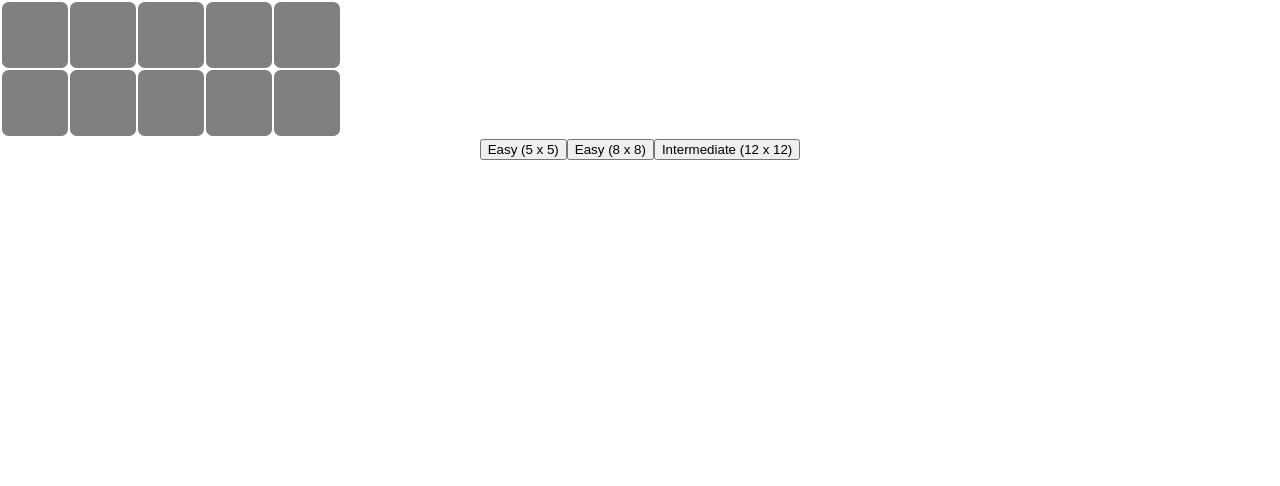
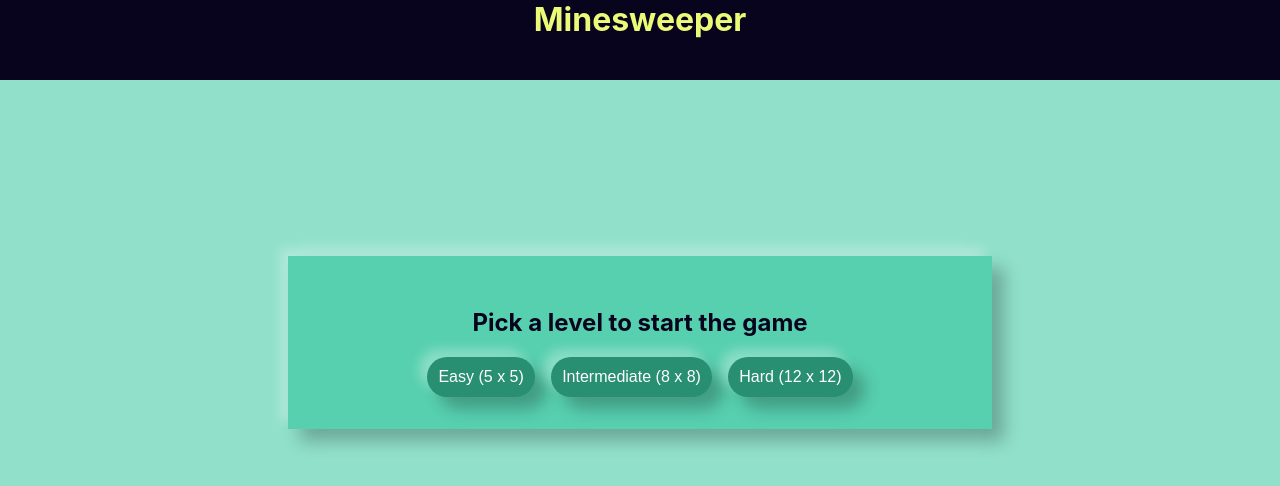
Before and after one commit to elena-cav/minesweeper, a React (Create React App) app: page / in a window 1280 px wide. Shown: the top 486 px of the page. Built offline with nearby package versions, Linux system fonts and the light colour scheme.

Commit message:
continue styling

```diff
--- a/src/App.scss
+++ b/src/App.scss
@@ -1,5 +1,10 @@
 .App {
   text-align: center;
+  display: flex;
+  flex-direction: column;
+  align-items: center;
+  background-color: #90e0ca;
+  height: 100vh;
 }
 
 .App-logo {
@@ -36,3 +41,15 @@
     transform: rotate(360deg);
   }
 }
+
+h1 {
+  background-color: #09041e;
+  color: #ebfa77;
+  margin: 0 0 5rem 0;
+  width: 100%;
+  height: 5rem;
+  vertical-align: middle;
+}
+button {
+  cursor: pointer;
+}
--- a/src/App.tsx
+++ b/src/App.tsx
@@ -1,12 +1,29 @@
-import React from "react";
 import "./App.scss";
+import { useState } from "react";
 import Minesweeper from "./components/Minesweeper";
 import Levels from "./components/Levels";
+import generateGrid from "./utils/gridGenerator";
+import { chunkArray } from "./utils/index";
+
 function App() {
+  const [grid, setGrid] = useState<null | string[][]>(null);
+  // const [size, setSize] = useState(0);
+  const handleLevelsClick = (gridSize: number) => {
+    console.log("in handle click");
+    const generatedGrid = generateGrid(gridSize);
+    const chunked = chunkArray(generatedGrid, gridSize);
+    console.log(chunked);
+    setGrid(chunked);
+  };
+  console.log(grid);
   return (
     <div className="App">
-      <Minesweeper />
-      <Levels />
+      <h1>Minesweeper</h1>
+      {grid ? (
+        <Minesweeper grid={grid} />
+      ) : (
+        <Levels handleClick={handleLevelsClick} />
+      )}
     </div>
   );
 }
--- a/src/components/Levels.tsx
+++ b/src/components/Levels.tsx
@@ -1,15 +1,18 @@
 import React from "react";
-import generateGrid from "../utils/gridGenerator";
-export default function Levels() {
-  const handleClick = (size: number) => {
-    const generatedGrid = generateGrid(size);
-    console.log(generatedGrid);
-  };
+import "../styles/levels.scss";
+
+interface LevelProps {
+  handleClick(size: number): void;
+}
+export default function Levels({ handleClick }: LevelProps) {
   return (
-    <div>
-      <button onClick={() => handleClick(5)}>Easy (5 x 5)</button>
-      <button onClick={() => handleClick(8)}>Easy (8 x 8)</button>
-      <button onClick={() => handleClick(12)}>Intermediate (12 x 12)</button>
+    <div className="levels-wrapper">
+      <h2>Pick a level to start the game</h2>
+      <div className="buttons-wrapper">
+        <button onClick={() => handleClick(5)}>Easy (5 x 5)</button>
+        <button onClick={() => handleClick(8)}>Intermediate (8 x 8)</button>
+        <button onClick={() => handleClick(12)}>Hard (12 x 12)</button>
+      </div>
     </div>
   );
 }
--- a/src/components/Minesweeper.tsx
+++ b/src/components/Minesweeper.tsx
@@ -1,22 +1,19 @@
 import React from "react";
-import { chunkArray } from "../utils/index";
+
 import "../styles/minesweeper.scss";
 
-const example = ["0", "0", "1", "X", "1", "0", "0", "1", "1", "1"];
-const chunked = chunkArray(example, 5);
-console.log(chunked);
+interface MinesweeperProps {
+  grid: null | string[][];
+}
 
-interface Props {}
-
-function Minesweeper(props: Props) {
-  const {} = props;
+function Minesweeper({ grid }: MinesweeperProps) {
   const handleClick = (e: React.MouseEvent<HTMLElement>) => {
     console.log(e.currentTarget.dataset.value);
   };
   return (
     <table>
       <tbody>
-        {chunked.map((row, i) => (
+        {grid?.map((row, i) => (
           <tr key={i}>
             {row.map((cell, index) => (
               <td onClick={handleClick} data-value={cell} key={index}></td>
--- /dev/null
+++ b/src/styles/levels.scss
@@ -0,0 +1,34 @@
+.levels-wrapper {
+  margin-top: 6rem;
+  padding: 2rem;
+  background-color: #57d0af;
+  color: #09041e;
+  box-shadow: 12px 12px 16px 0 rgba(0, 0, 0, 0.25),
+    -8px -8px 12px 0 rgba(255, 255, 255, 0.3);
+  width: 50%;
+  display: flex;
+  flex-direction: column;
+
+  .buttons-wrapper {
+    display: flex;
+    column-gap: 1rem;
+    justify-content: center;
+  }
+
+  button {
+    background-color: #288f72;
+    border: none;
+    font-size: 1rem;
+    border-radius: 50px;
+    padding: 0.7rem;
+    color: white;
+    font-style: bold;
+    box-shadow: 12px 12px 16px 0 rgba(0, 0, 0, 0.25),
+      -8px -8px 12px 0 rgba(255, 255, 255, 0.3);
+    transition: 0.3s all ease-in-out;
+
+    &:hover {
+      background-color: #1f6f59;
+    }
+  }
+}
--- a/src/utils/gridGenerator.ts
+++ b/src/utils/gridGenerator.ts
@@ -1,10 +1,11 @@
 const generateGrid = (size: number) => {
-  const random = Math.floor(Math.random() * 10);
   const generated = Array(size * size)
     .fill("X")
-    .map((item: string, i: number) =>
-      random % 2 === 1 || i % 2 === 0 ? "-" : item
-    );
+    .map((item: string, i: number) => {
+      const random = Math.floor(Math.random() * 10);
+      if (random % 2 === 1 || i % 2 === 0) return "-";
+      else return item;
+    });
   return generated;
 };
 
--- a/src/utils/index.ts
+++ b/src/utils/index.ts
@@ -1,7 +1,10 @@
-const chunkArray = (myArray: string[], chunk_size: number): string[][] => {
+const chunkArray = (
+  myArray: string[] | null,
+  chunk_size: number
+): string[][] => {
   const results: string[][] = [];
-  while (myArray.length) {
-    results.push(myArray.splice(0, chunk_size));
+  while (myArray?.length) {
+    results.push(myArray?.splice(0, chunk_size));
   }
   return results;
 };
```
